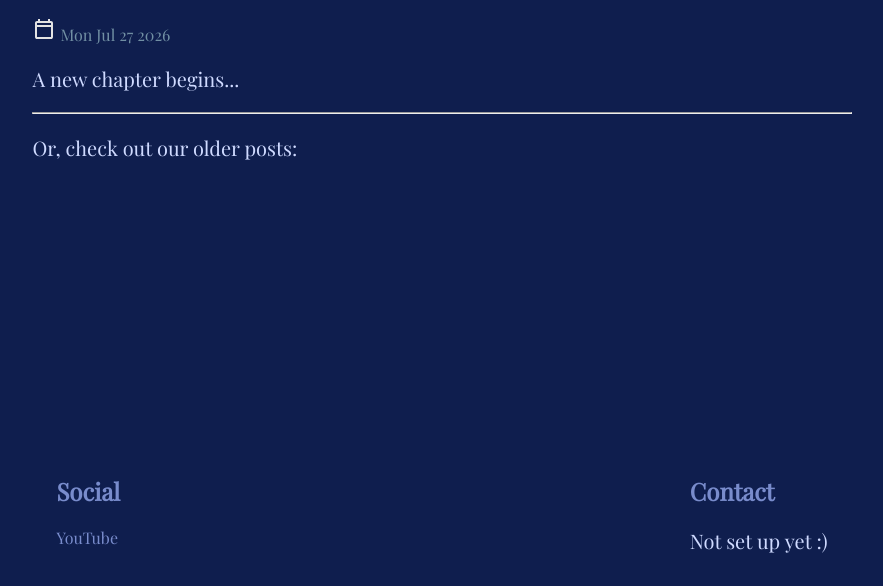
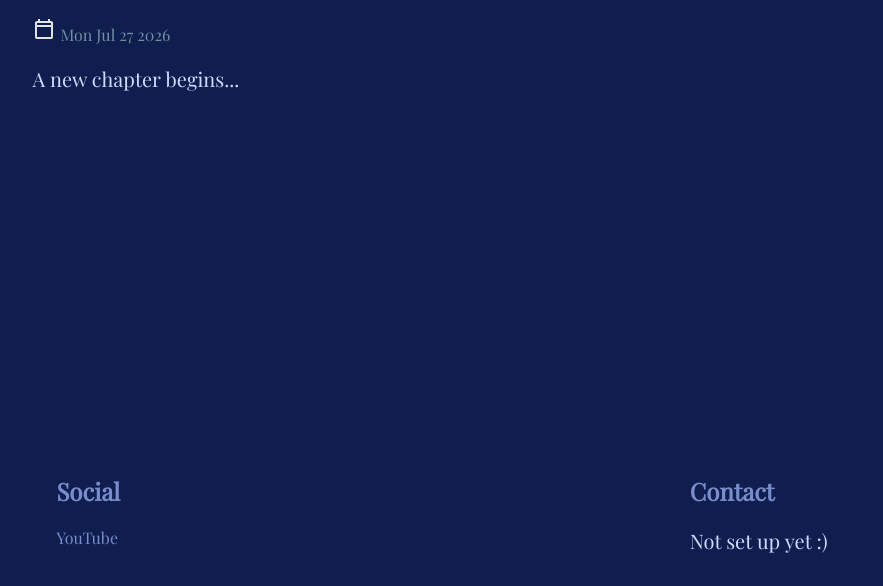
Before and after one commit to Brandy-Byte-Games/brandybytegames.com, an Astro site: page /devlog in a window 1280 px wide. Shown: the part 214-800 px from the top of the page, without its empty margins (198-1081 px from the left). Built offline with nearby package versions, Linux system fonts and the light colour scheme; Astro itself is replaced by a stand-in of ours; a web font is replaced by a local one.

Commit message:
Fix single post breakage
This isn't really worth it since I'll be posting again soon but it's bugging me :)

```diff
--- a/src/pages/devlog.astro
+++ b/src/pages/devlog.astro
@@ -15,7 +15,6 @@ const allPosts = await getAllPosts();
         <>
           <h1>Our Latest Post</h1>
           <BbgBlogPreviewLayout post={latestPost} />
-          <hr class="break" />
         </>
       ) : (
         <p>No posts yet (or they failed to load), check back later!</p>
@@ -23,7 +22,7 @@ const allPosts = await getAllPosts();
     }
 
     {
-      latestPost && <p>Or, check out our older posts:</p>
+      latestPost && allPosts.length > 1 && <hr class="break" /><p>Or, check out our older posts:</p>
     }
 
     {
```
